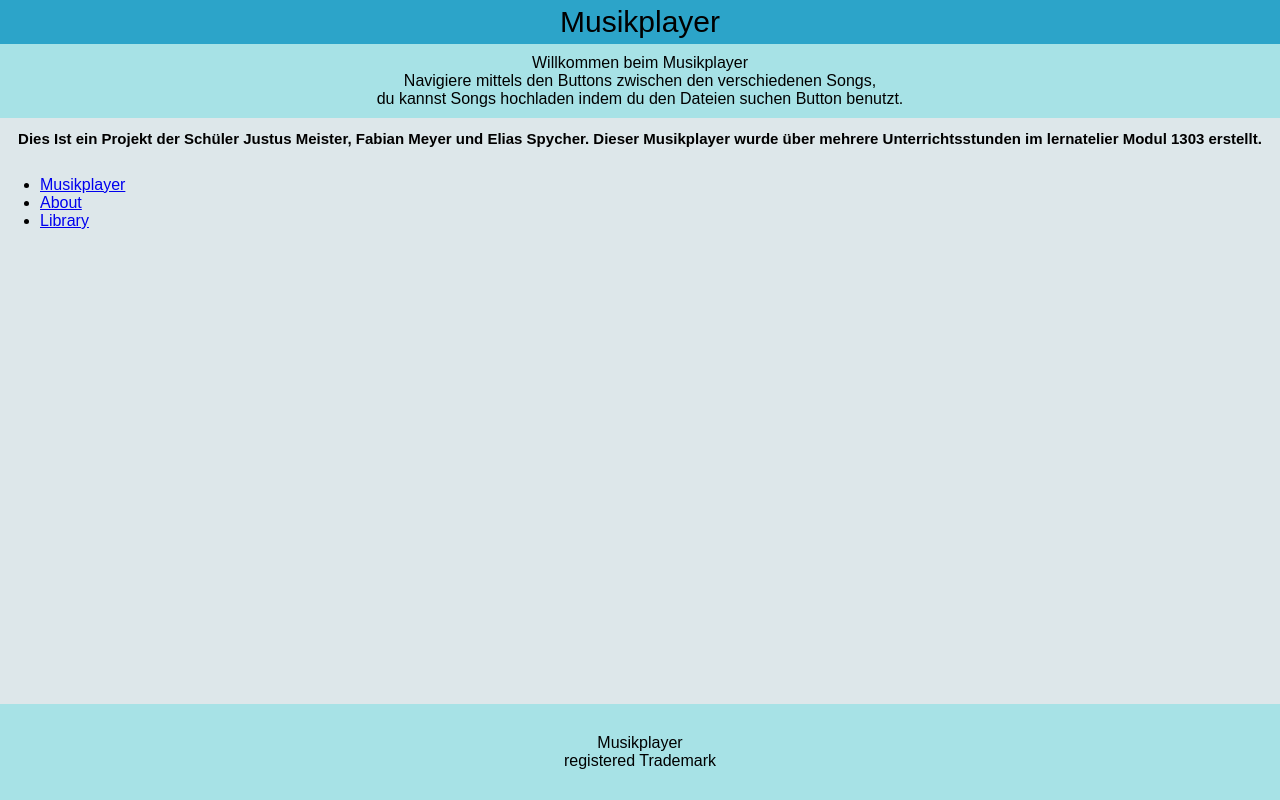
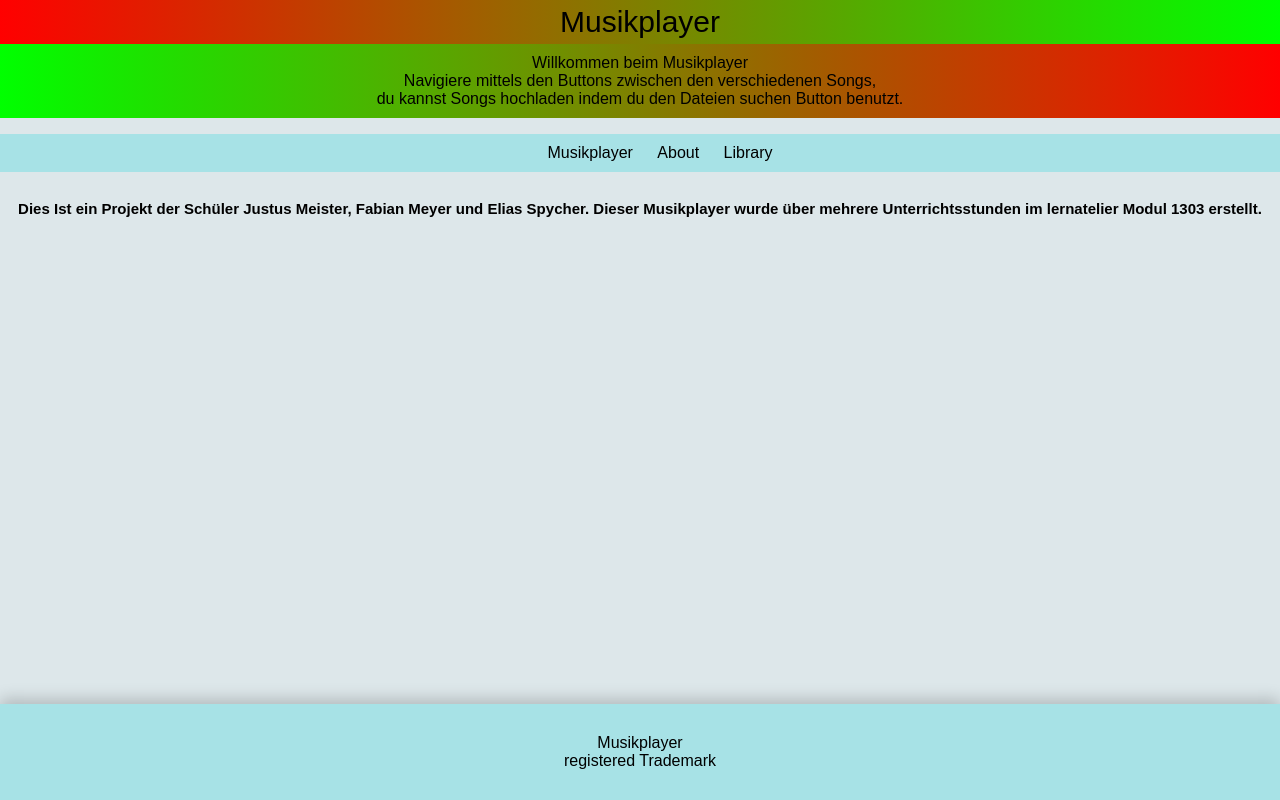
Before and after one commit to Raisybear/LA1303, a website: page public/about.html in a window 1280 px wide. Drawn offline with Linux system fonts and the light colour scheme.

Commit message:
Farbe und upgrades

```diff
--- a/public/about.html
+++ b/public/about.html
@@ -13,19 +13,21 @@
       du kannst Songs hochladen indem du den Dateien suchen Button benutzt.
     </div>
 
+    <nav>
+      <div class="TopBar">
+        <ul>
+          <li><a href="index.html">Musikplayer</a></li>
+          <li><a href="about.html">About</a></li>
+          <li><a href="libary.html">Library</a></li>
+        </ul>
+      </div>
+    </nav>
+
     <h2 id="aboutText">
       Dies Ist ein Projekt der Schüler Justus Meister, Fabian Meyer und Elias
       Spycher. Dieser Musikplayer wurde über mehrere Unterrichtsstunden im
       lernatelier Modul 1303 erstellt.
     </h2>
-
-    <nav>
-      <ul>
-        <li><a href="index.html">Musikplayer</a></li>
-        <li><a href="about.html">About</a></li>
-        <li><a href="libary.html">Library</a></li>
-      </ul>
-    </nav>
 
     <footer>
       Musikplayer <br />
--- a/public/styles.css
+++ b/public/styles.css
@@ -66,6 +66,7 @@ footer {
   background-color: #a7e2e6;
   padding: 30px;
   margin-top: auto;
+  box-shadow: 0px -5px 15px rgba(0, 0, 0, 0.2);
 }
 
 header {
@@ -73,9 +74,8 @@ header {
   text-align: center;
   background-color: #2ca4c9;
   padding: 5px;
-
-  font-family: arial, "lucida console", sans-serif;
   font-size: 30px;
+  background: linear-gradient(to right, #ff0000, #00ff00);
 }
 
 #halloText {
@@ -83,9 +83,10 @@ header {
   text-align: center;
   background-color: #a7e2e6;
   padding: 10px;
+  background: linear-gradient(to left, #ff0000, #00ff00);
 }
 
-.TopBar{
+.TopBar {
   background-color: #a7e2e6;
   max-height: 50px;
   padding: 10;
@@ -101,7 +102,6 @@ header {
 .TopBar li {
   display: inline-block;
   padding: 10px;
-
 }
 
 .TopBar a {
```
Also changed, not shown: public/libary.html (+7 -5 lines).
